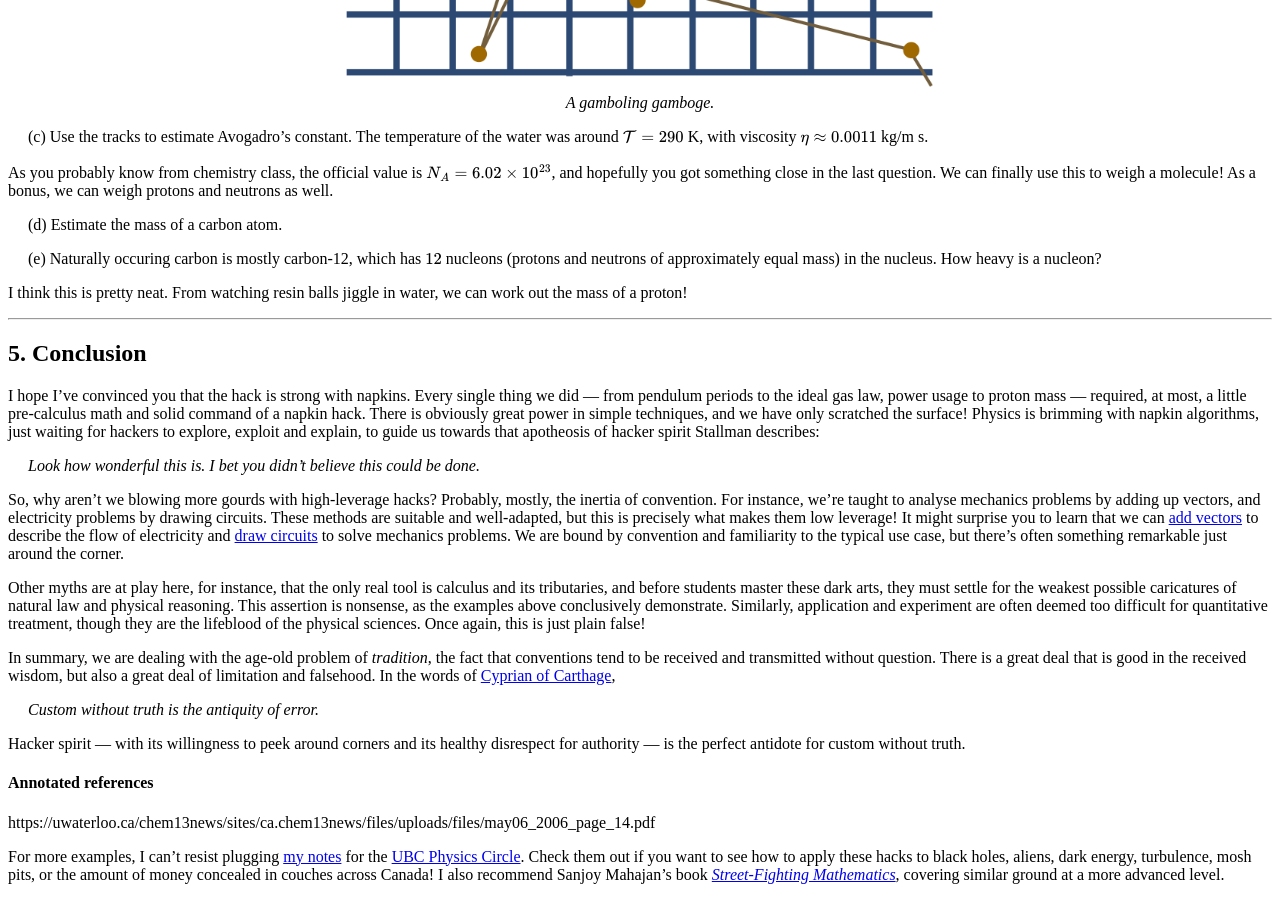
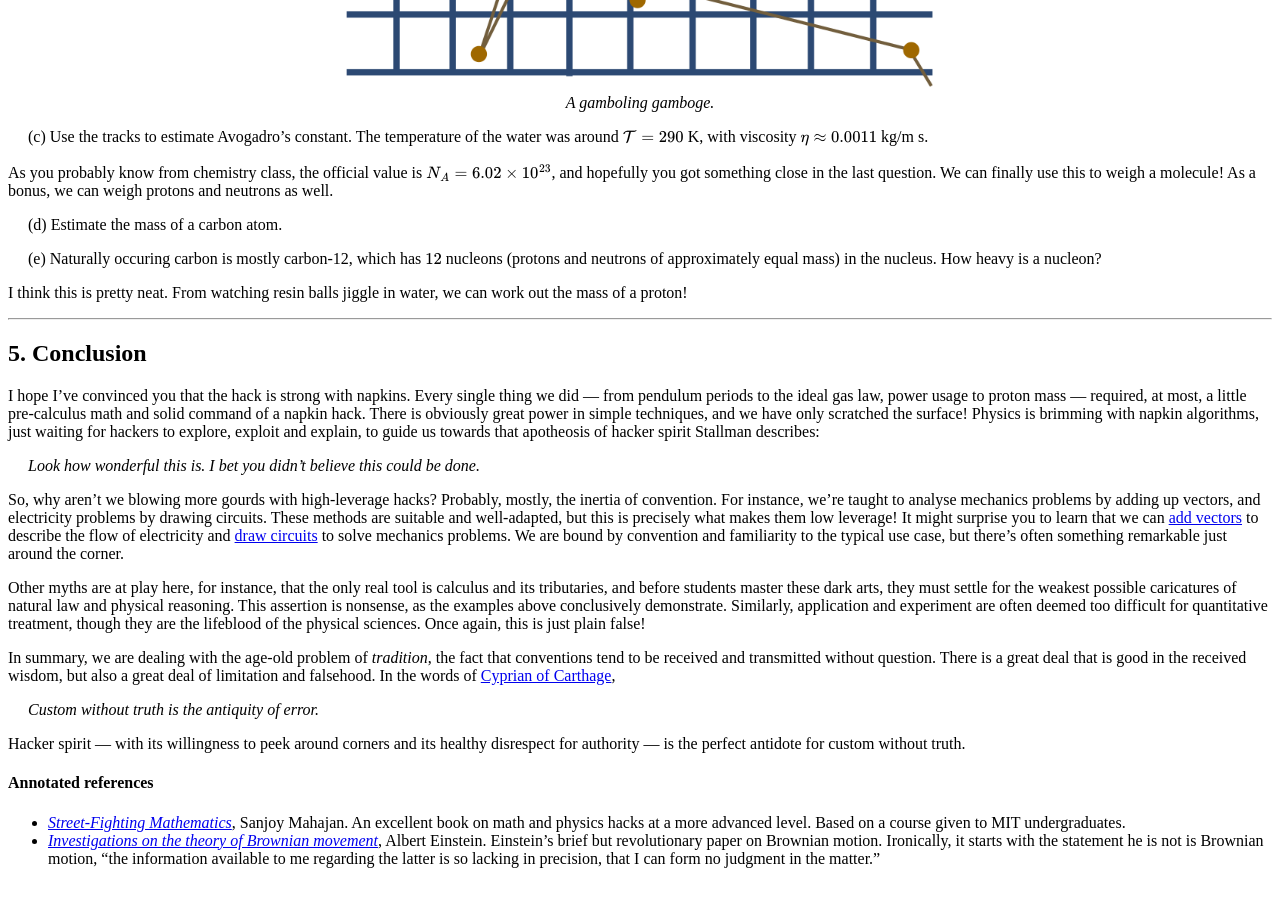
Before and after one commit to hapax/hapax.github.io, a Jekyll site: the page built from assets/simple-physics.md, in a window 1280 px wide and 900 px high, scrolled down 24608 px. Built offline with Jekyll 4.4.1, drawn with Linux system fonts in a browser that asks for light colours; our own code applies the rules of GitHub Pages for plain Markdown files; formulas are drawn with MathJax 3; a script that is not in the unit is left out; some of the changed text lies outside the part shown.

Commit message:
Update simple-physics.md

```diff
--- a/assets/simple-physics.md
+++ b/assets/simple-physics.md
@@ -1924,6 +1924,7 @@ $$
 This is the last equation in
 [Einstein's famous paper](http://www.maths.usyd.edu.au/u/UG/SM/MATH3075/r/Einstein_1905.pdf)
 on Brownian motion!
+(Remarkably, Einstein proposed no fewer than *five* methods for determining $N_A$.)
 </span>
 
 Perrin used Einstein's method to determine $N_A$.
@@ -2027,14 +2028,12 @@ healthy disrespect for authority --- is the perfect antidote for custom without
 
 #### Annotated references
 
-https://uwaterloo.ca/chem13news/sites/ca.chem13news/files/uploads/files/may06_2006_page_14.pdf
-
-For more examples, I can't resist
-plugging [my notes](https://hapax.github.io/outreach) for the
-[UBC Physics Circle](https://outreach.phas.ubc.ca/events/metro-vancouver-physics-circle/).
-Check them out if you want to see how to apply these hacks
-to black holes, aliens, dark energy, turbulence, mosh pits, or the amount
-of money concealed in couches across Canada!
-I also recommend Sanjoy Mahajan's book
-[*Street-Fighting Mathematics*](http://streetfightingmath.com/),
-covering similar ground at a more advanced level.
+- [*Street-Fighting Mathematics*](http://streetfightingmath.com/),
+Sanjoy Mahajan. An excellent book on math and physics hacks at a more
+advanced level. Based on a course given to MIT undergraduates.
+- [*Investigations on the theory of Brownian movement*](http://www.maths.usyd.edu.au/u/UG/SM/MATH3075/r/Einstein_1905.pdf),
+  Albert Einstein. Einstein's brief but revolutionary paper on
+  Brownian motion. Ironically, it starts with the statement he is not
+  is Brownian
+  motion, "the information available to me regarding the latter is so
+  lacking in precision, that I can form no judgment in the matter."
```
